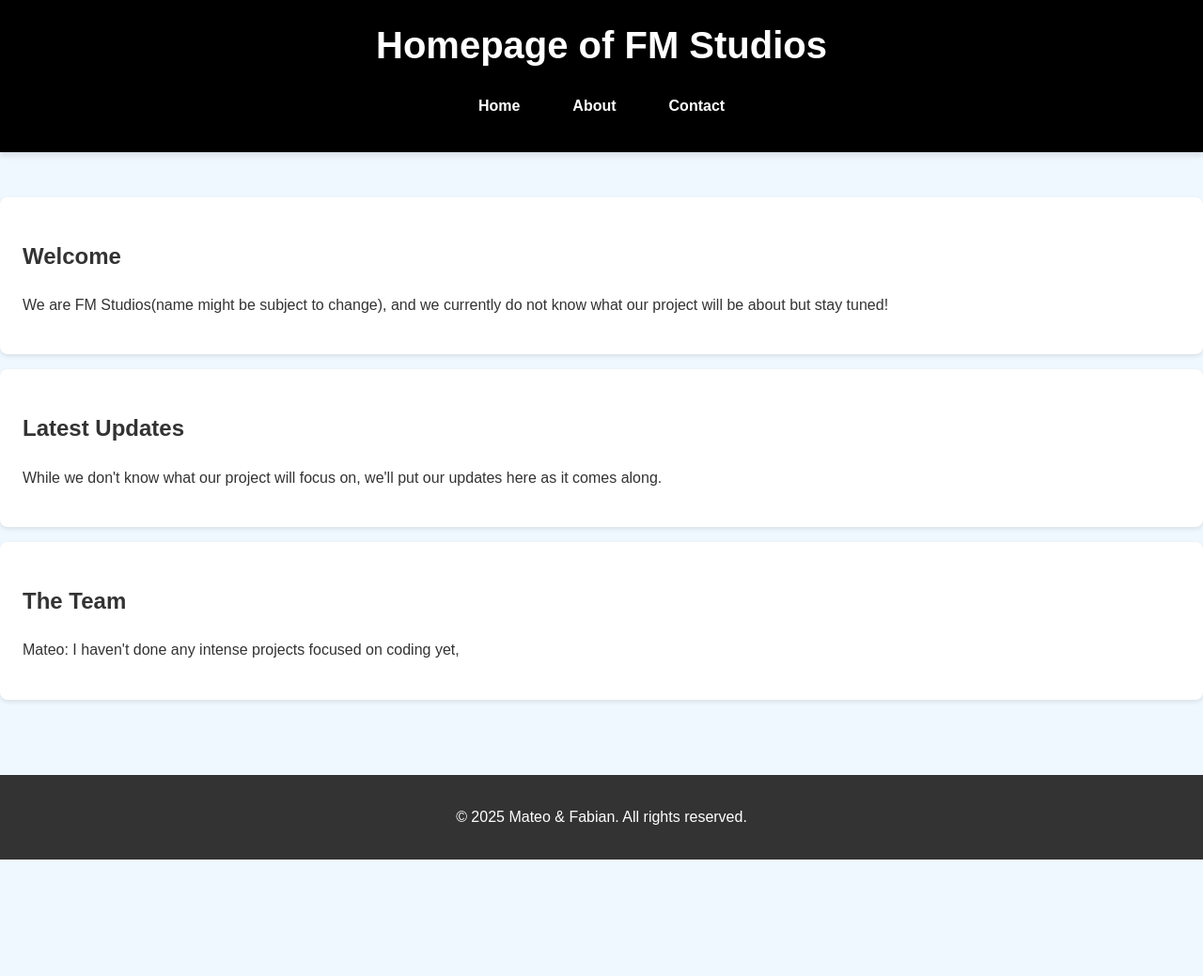
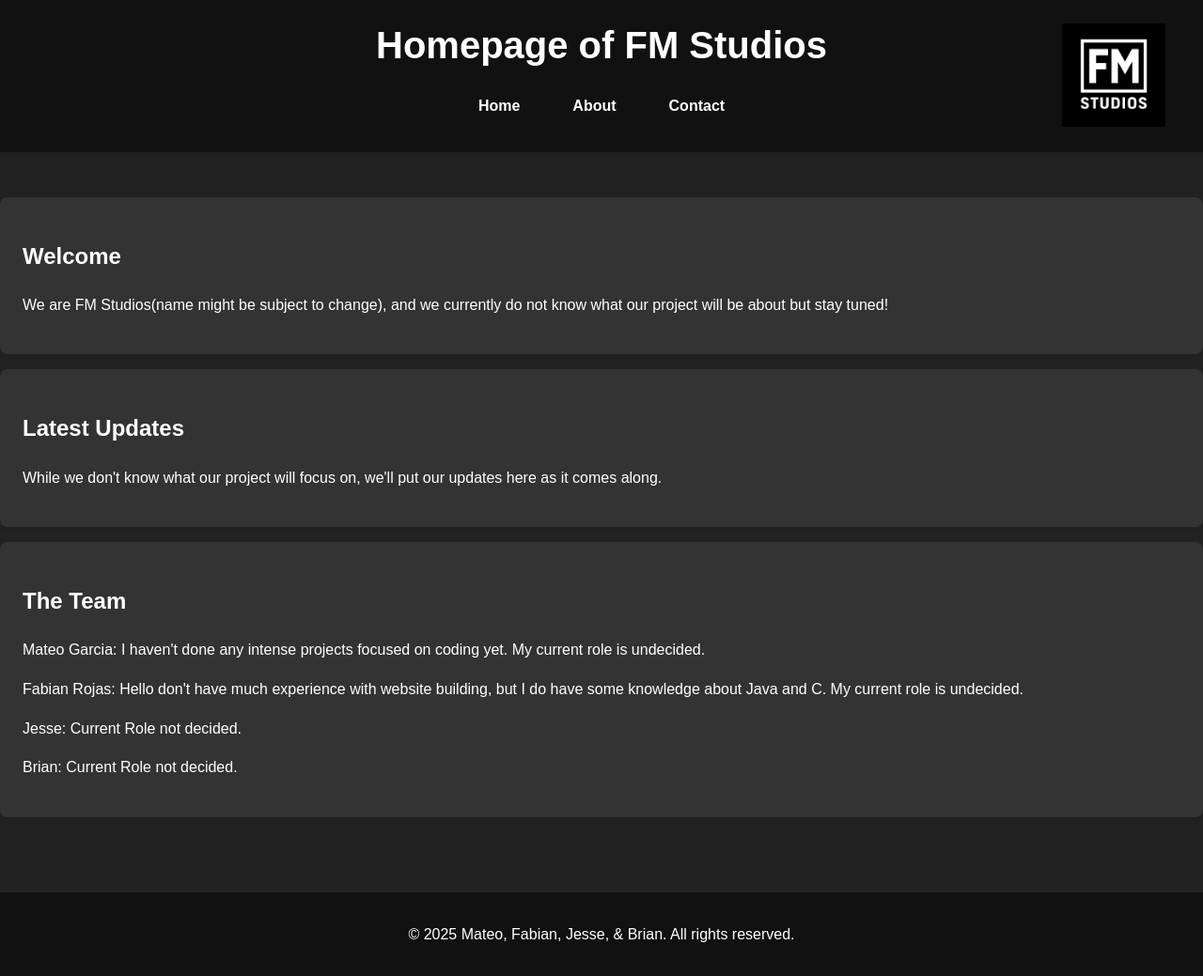
Before and after one commit to MGarcia2619/Data, a website: page three-page-website/src/index.html in a window 1280 px wide. Shown: the whole page at 94% size. Before the commit the page ends 915 px from the top, so only its background shows below. Drawn offline with Linux system fonts and the light colour scheme.

Commit message:
Adding Logo to all 3 pages and changing the colors of the website.

```diff
--- a/three-page-website/src/css/styles.css
+++ b/three-page-website/src/css/styles.css
@@ -3,12 +3,12 @@ body {
     margin: 0;
     padding: 0;
     line-height: 1.6;
-    color: #333;
-    background-color: #f0f8ff;
+    color: #fff; /* White text */
+    background-color: #222; /* Dark gray background */
 }
 
 header {
-    background: #000000;
+    background: #111; /* Almost black */
     color: #fff;
     padding: 1rem 0;
     text-align: center;
@@ -39,10 +39,11 @@ nav a {
     padding: 0.5rem 1rem;
     border-radius: 5px;
     transition: background 0.3s ease, transform 0.2s ease;
+    background: transparent;
 }
 
 nav a:hover {
-    background: #0056b3;
+    background: #444; /* Medium gray on hover */
     transform: scale(1.1);
 }
 
@@ -52,17 +53,32 @@ nav a:hover {
     max-width: 1200px;
 }
 
+.header .container {
+    position: relative;
+}
+
+.fm-logo {
+    position: fixed;
+    top: 25px;    /* Increased from 20px to 60px to move the image lower */
+    right: 40px;
+    width: 110px;
+    height: auto;
+    transform: none;
+    z-index: 1000; /* Ensure it stays above other elements */
+}
+
 .main-content {
     padding: 2rem 0;
 }
 
 .intro, .updates {
-    background: #fff;
+    background: #333; /* Dark gray */
     margin: 1rem 0;
     padding: 1.5rem;
     border-radius: 8px;
     box-shadow: 0 2px 5px rgba(0, 0, 0, 0.1);
     transition: transform 0.3s ease, box-shadow 0.3s ease;
+    color: #fff; /* Ensure white text */
 }
 
 .intro:hover, .updates:hover {
@@ -71,7 +87,7 @@ nav a:hover {
 }
 
 button {
-    background: #007BFF;
+    background: #444; /* Medium gray */
     color: #fff;
     border: none;
     padding: 0.5rem 1rem;
@@ -81,14 +97,20 @@ button {
 }
 
 button:hover {
-    background: #0056b3;
+    background: #666; /* Lighter gray on hover */
     transform: scale(1.05);
 }
 
 footer {
-    background: #333;
+    background: #111; /* Almost black */
     color: #fff;
     text-align: center;
     padding: 1rem 0;
     margin-top: 2rem;
 }
+
+/* Place this inside the <header> section of about.html and contact.html */
+<div class="container">
+    <img src="images/fm-logo.png" alt="FM Studios Logo" class="fm-logo">
+    <!-- ...rest of your header code... -->
+</div>
--- a/three-page-website/src/index.html
+++ b/three-page-website/src/index.html
@@ -9,6 +9,7 @@
 <body>
     <header class="header">
         <div class="container">
+            <img src="images/fm-logo.png" alt="FM Studios Logo" class="fm-logo">
             <h1>Homepage of FM Studios </h1>
             <nav>
                 <ul class="nav-links">
@@ -30,9 +31,16 @@
         </section>
         <section class="updates">
             <h2>The Team</h2>
-            <p> Mateo: I haven't done any intense projects focused on coding yet,</p>
+            <p> Mateo Garcia: I haven't done any intense projects focused on coding yet. My current role is undecided.</p>
+            <p> Fabian Rojas: Hello don't have much experience with website building, but I do have some knowledge about Java and C. My current role is undecided.</p>
+            <p> Jesse: Current Role not decided.</p>
+            <p> Brian: Current Role not decided.</p>
         </section>
     </main>
     <footer class="footer">
         <div class="container">
-            <p>&copy; 2025 Mateo & Fabian. All rights reserved.</p>
+            <p>&copy; 2025 Mateo, Fabian, Jesse, & Brian. All rights reserved.</p>
+        </div>
+    </footer>
+</body>
+</html>
```
Also changed, not shown: three-page-website/src/about.html (+2 -1 lines), three-page-website/src/contact.html (+3 -2 lines), three-page-website/src/images/fm-logo.png (added).
